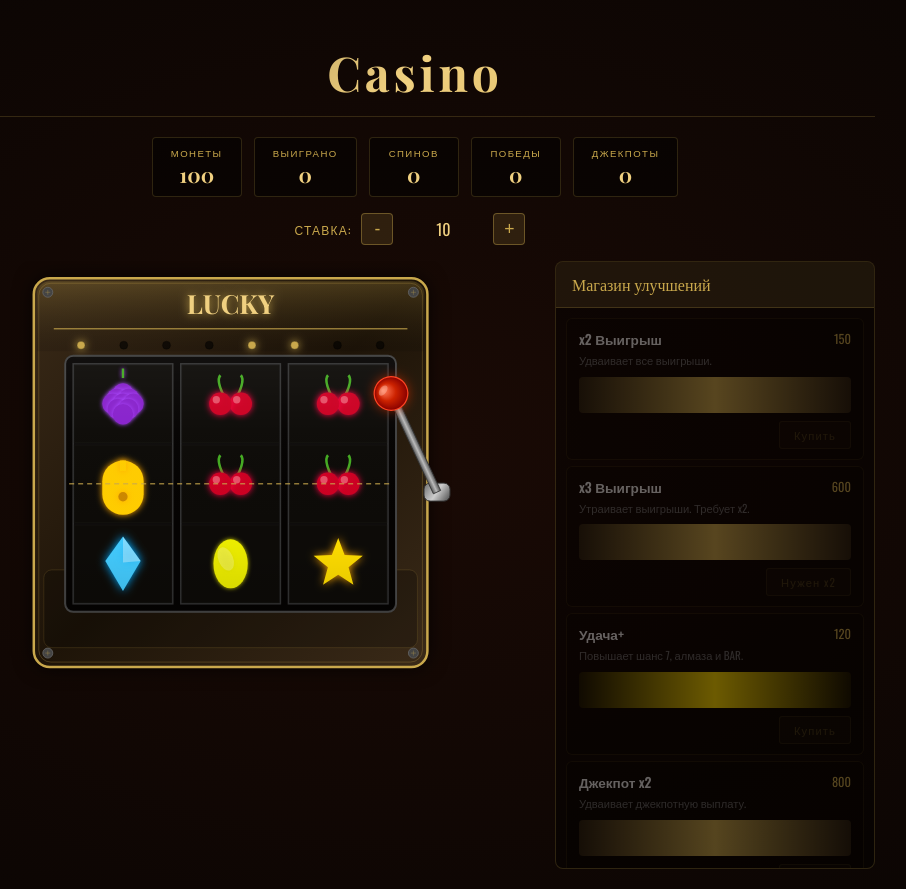
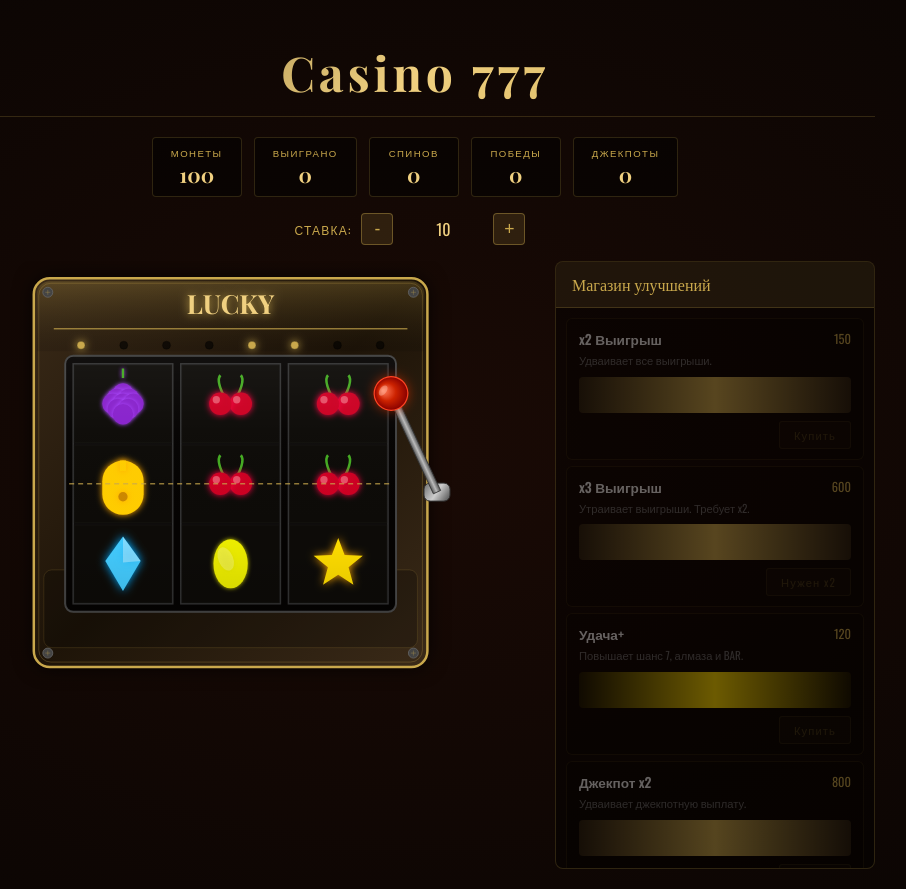
Before and after one commit to Nyxnotz/SashenNet, a plain HTML site: page sites/casino777.sashen/index.html in a window 1280 px wide. Shown: the whole page, without its empty margins (225-1131 px from the left). Drawn offline with nearby package versions, Linux system fonts and the light colour scheme.

Commit message:
Update index.html

```diff
--- a/sites/casino777.sashen/index.html
+++ b/sites/casino777.sashen/index.html
@@ -2,7 +2,7 @@
 <html lang="ru">
 <head>
   <meta charset="UTF-8">
-  <title>Casino</title>
+  <title>Casino 777</title>
   <link href="https://fonts.googleapis.com/css2?family=Playfair+Display:wght@700;900&family=Oswald:wght@400;600&display=swap" rel="stylesheet">
   <style>
     :root {
@@ -127,7 +127,7 @@
 <body>
 <div class="page">
   <header>
-    <h1>Casino</h1>
+    <h1>Casino 777</h1>
   </header>
 
   <div class="hud">
```
